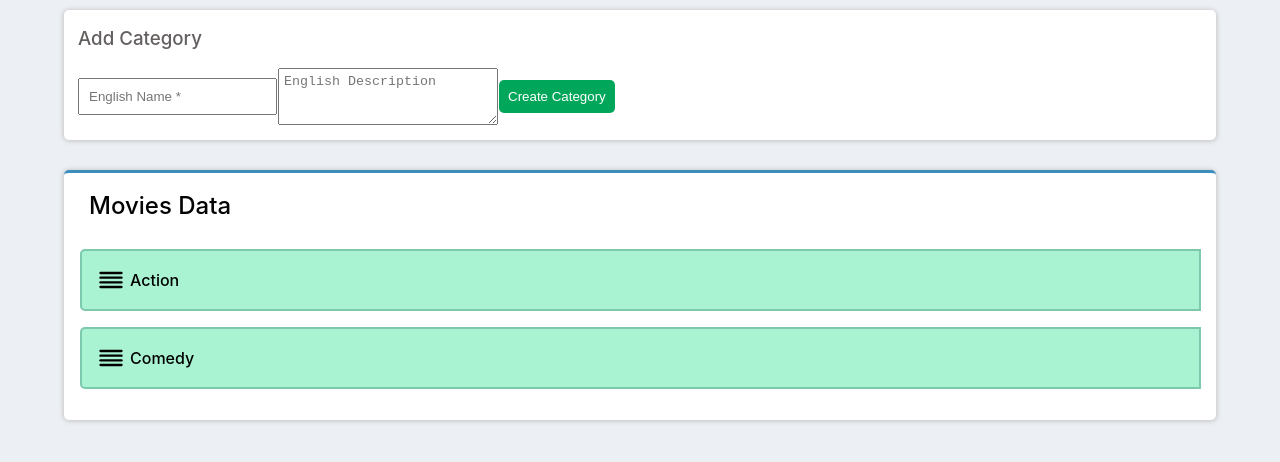
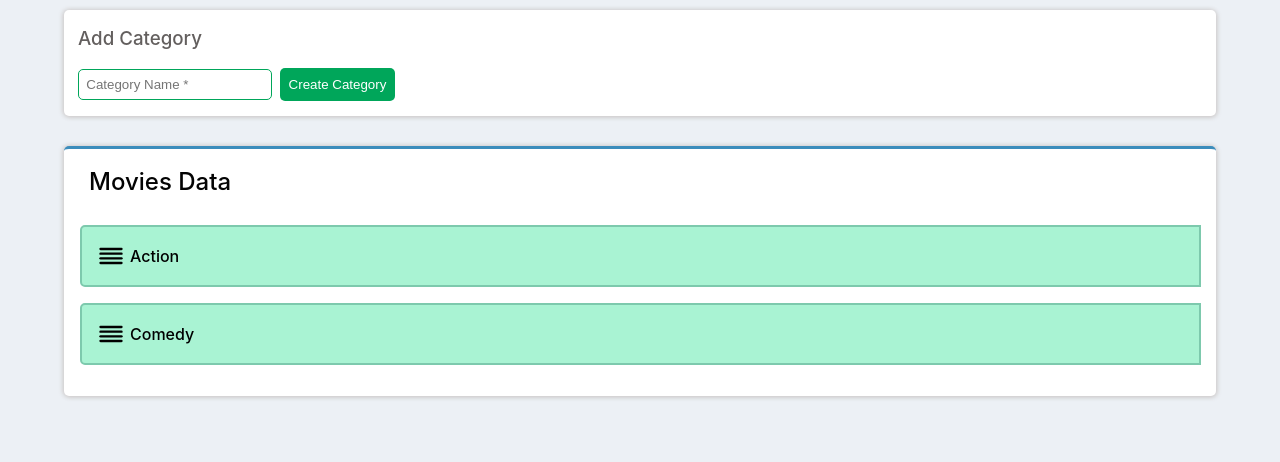
Before and after one commit to mahmoud-sayed/CRUD-System-Using---ReactJS---Hooks---props-passing-data, a React (Create React App) app: page / in a window 1280 px wide. Shown: the top 462 px of the page. Built offline with nearby package versions, Linux system fonts and the light colour scheme; data requests are answered from the project's data file.

Commit message:
passed data from father sun to father to save it in the json api

```diff
--- a/src/App.jsx
+++ b/src/App.jsx
@@ -3,7 +3,7 @@ import axios from 'axios';
 import './App.scss';
 import Page from './pages';
 
-const App = () => {
+const App = (props) => {
 
   //fitch data from json server
   const url = 'http://localhost:5000/categories';
@@ -14,9 +14,17 @@ const App = () => {
       .then((response) => setData(response.data));
   }, [url]);
 
+  const savedCategoryDataHandler = (savedCategoryData) => {
+    const newCategoryData = {
+      ...savedCategoryData,
+      id: Math.random().toString()
+    }
+    console.log(newCategoryData);
+  }
+
   return (
     <div className="App">
-      <Page data={data} />
+      <Page data={data} onAddCategoryData={savedCategoryDataHandler} />
     </div>
   );
 }
--- a/src/components/categories/index.jsx
+++ b/src/components/categories/index.jsx
@@ -22,7 +22,7 @@ const Categories = (props) => {
             <div className="category-wrapper" >
                 <div className="category" onClick={show}>
                     <FiAlignJustify className='item' />
-                    <p>{props.data.name ? props.data.name : ''}</p>
+                    <p>{props.data.name}</p>
                 </div>
                 {isActive && (
                     <React.Fragment>
--- a/src/pages/index.jsx
+++ b/src/pages/index.jsx
@@ -1,16 +1,29 @@
-import React from 'react';
+import React, { useState } from 'react';
 import './style.scss';
 
 //components
 import Categories from './../components/categories'
 const Page = (props) => {
+    const [category, setCategory] = useState('');
+
+    const addedCategoryHandler = (e) => {
+        setCategory(e.target.value);
+    }
+
+    const submitHandler = (e) => {
+        e.preventDefault();
+        const newCategoryAdded = {
+            category: category
+        }
+        props.onAddCategoryData(newCategoryAdded);
+        setCategory('');
+    }
     return (
         <div className="page-wrapper">
             <div className="new-category">
                 <h3>Add Category</h3>
-                <form>
-                    <input type="text" placeholder="English Name *" required />
-                    <textarea placeholder="English Description" name="description" rows="3" cols="15" />
+                <form onSubmit={submitHandler}>
+                    <input type="text" onChange={addedCategoryHandler} placeholder="Category Name *" required />
                     <button type="submit">Create Category</button>
                 </form>
             </div>
@@ -19,7 +32,6 @@ const Page = (props) => {
                 <div className="categories-wrapper">
                     {props.data[0] && <Categories data={props.data[0]} />}
                     {props.data[1] && <Categories data={props.data[1]} />}
-
                 </div>
             </div>
         </div>
--- a/src/pages/style.scss
+++ b/src/pages/style.scss
@@ -20,13 +20,19 @@
             display: flex;
             flex-direction: row;
             align-items: center;
-            gap: 1px;
+            gap: .5rem;
             input {
-                padding: 9px;
-            }
-            textarea {
-                width: 220px;
-                padding: 5px;
+                padding: 7.3px;
+                border-radius: 5px;
+                border: 1.5px solid #00A65A;
+                &:hover {
+                    border: 1px solid #00A65A;
+                    border-radius: 3px;
+                    transition: .3s;
+                }
+                &:focus-visible {
+                    outline: 1.5px solid #00A65A;
+                }
             }
             button {
                 padding: 9px;
```
Also changed, not shown: 1 other file (tests, documents, lock files or other folders).
